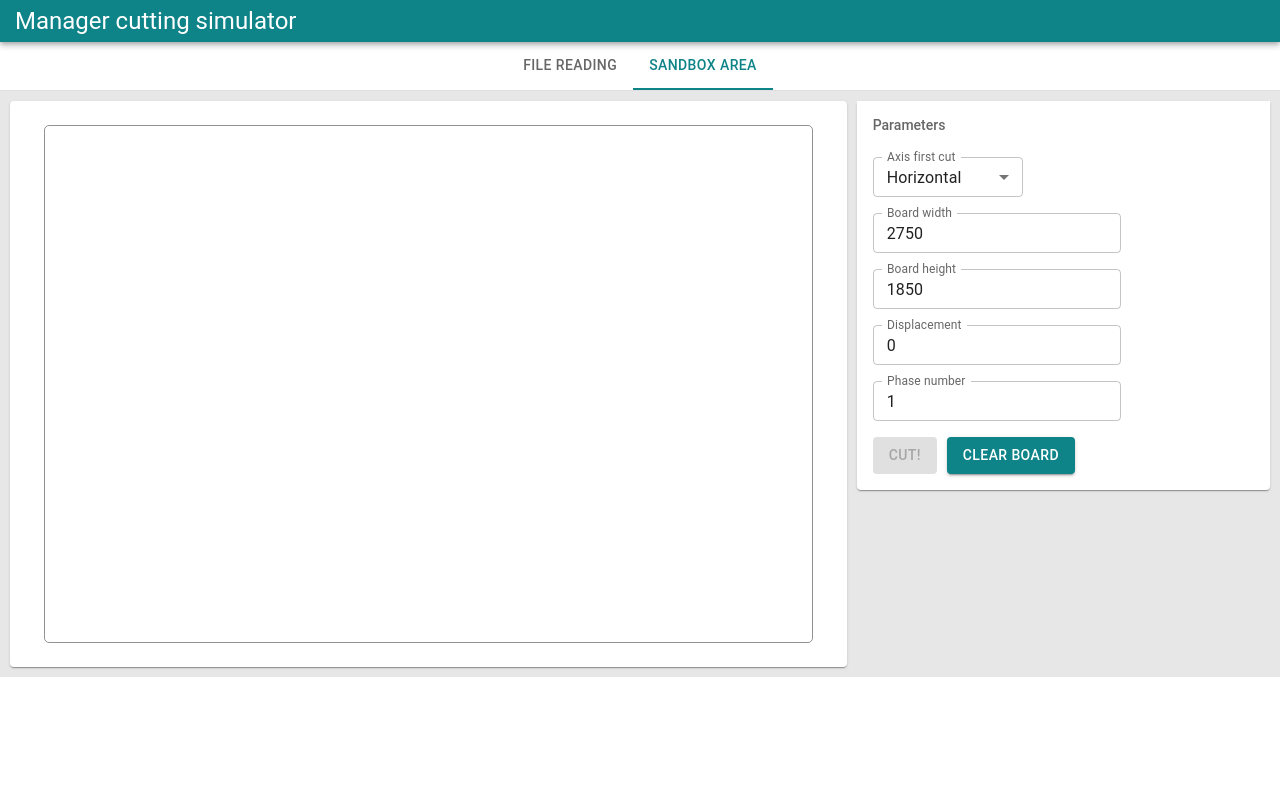
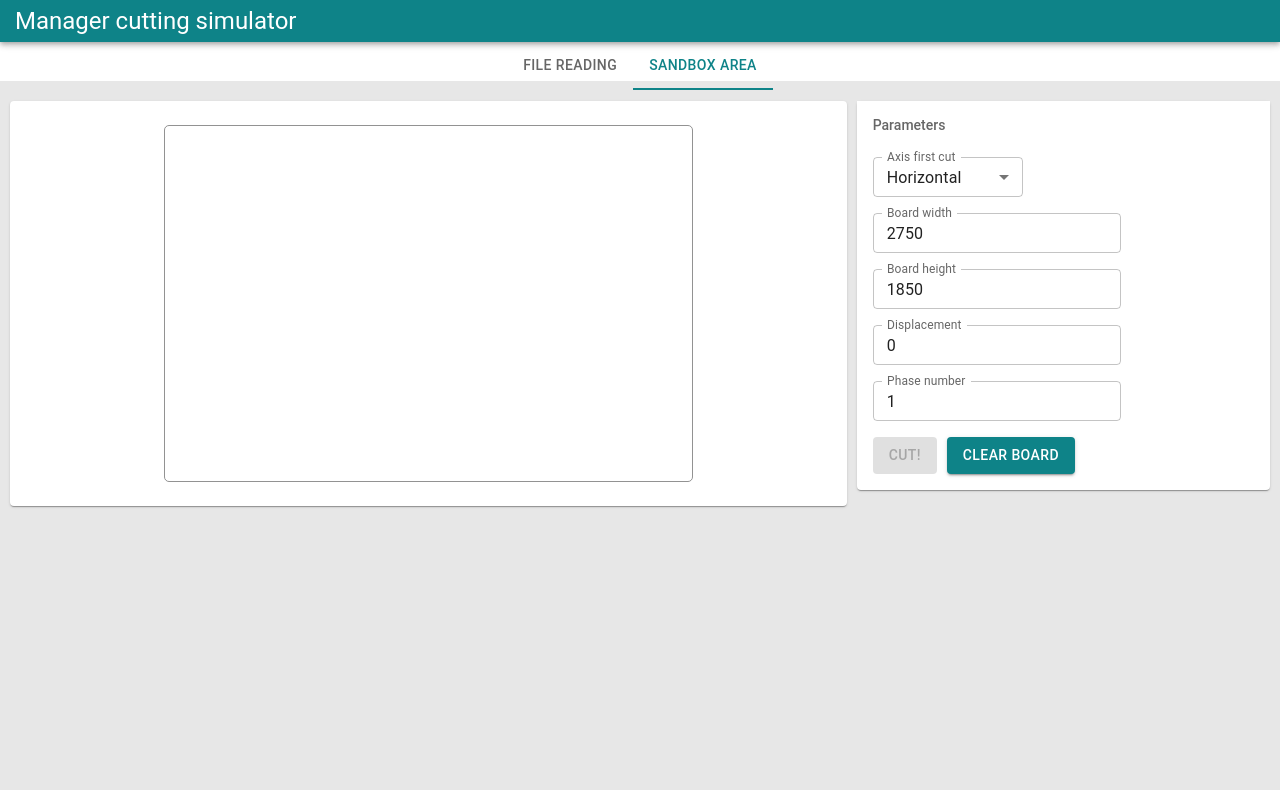
Before and after one commit to igorishere/managercuttingsimulator, a React (Create React App) app: page / in a window 1280 px wide. Built offline with nearby package versions, Linux system fonts and the light colour scheme.

Commit message:
Quase láaaaa

```diff
--- /dev/null
+++ b/src/components/App/App.css
@@ -0,0 +1,11 @@
+#appWrapper{
+    width: 100%;
+    height: 100vh;
+
+    max-width: 1920px;
+    max-height: 1080px;
+
+    margin: 0 auto;
+    display: flex;
+    flex-direction: column;
+}
--- a/src/components/App/App.tsx
+++ b/src/components/App/App.tsx
@@ -2,12 +2,13 @@ import { AppBar, Typography } from '@mui/material';
 import { ThemeProvider, createTheme } from '@mui/material/styles';
 import { DefaultTheme } from "../../theme/DefaultTheme";
 import TabsControl from '../Tabs/Tabs';
+import './App.css';
 
 const theme = createTheme(DefaultTheme);
 
 export default function App() {
     return (
-        <>
+        <div id='appWrapper'>
             <ThemeProvider theme={theme}>
                 <AppBar position='relative'>
                     <Typography
@@ -16,6 +17,6 @@ export default function App() {
                 </AppBar>
                 <TabsControl />
             </ThemeProvider>
-        </>
+        </div>
     );
 };
--- a/src/components/SandboxArea/SandboxArea.css
+++ b/src/components/SandboxArea/SandboxArea.css
@@ -1,5 +1,5 @@
 #canvasWrapper{
-    height: 550px;
+    height: 100%;
     padding: 8px;
     display: flex;
     align-items: center;
@@ -13,8 +13,3 @@
     border: 1px solid #929292;
     border-radius: 5px;
 }
-
-.componentWrapper{
-    display: flex;
-    flex-direction: column;
-}
--- a/src/components/SandboxArea/SandboxArea.tsx
+++ b/src/components/SandboxArea/SandboxArea.tsx
@@ -168,11 +168,14 @@ export default function SandboxArea() {
         setOpenSnackbar(false);
     }
     return (
-        <>
-            <div className="componentWrapper">
         <Box
-                    sx={{ bgcolor: '#E7E7E7', padding: '10px' }}>
-                    <Grid container spacing={2}>
+            sx={{
+                bgcolor: '#E7E7E7',
+                height: '100%'
+            }}>
+            <Grid
+                container spacing={2}
+                sx={{ padding: '10px' }}>
                 <Grid item xs={8}>
                     <Paper id='canvasWrapper'>
                         <canvas id='canvas' ref={canvasRef}></canvas>
@@ -204,7 +207,6 @@ export default function SandboxArea() {
                 </Grid>
             </Grid>
         </Box>
-            </div>
-        </>
+
     );
 }
--- /dev/null
+++ b/src/components/Tabs/TabContent.css
@@ -0,0 +1,3 @@
+.tabContentWrapper{
+    flex-grow: 1;
+}
--- a/src/components/Tabs/TabContent.tsx
+++ b/src/components/Tabs/TabContent.tsx
@@ -1,9 +1,10 @@
 import TabContentProps from "./TabContentProps";
+import './TabContent.css';
 
 export default function TabContent(props: TabContentProps){
     return(
         <>
-            <div hidden={ props.index !== props.currentIndex }>
+            <div className="tabContentWrapper" hidden={ props.index !== props.currentIndex }>
                 {props.children}
             </div>
         </>
--- a/src/components/Tabs/Tabs.tsx
+++ b/src/components/Tabs/Tabs.tsx
@@ -11,7 +11,7 @@ export default function TabsControl() {
     var [indexSelectedTab, setIndexSelectedTab] = useState(1);
 
     return (
-        <Box width={'100%;'}>
+        <>
             <Box sx={{ borderBottom: 1, borderColor: 'divider' }}>
                 <Tabs
                     centered
@@ -25,8 +25,9 @@ export default function TabsControl() {
             <TabContent index={0} currentIndex={indexSelectedTab}>
                 <Box sx={{
                     display: 'flex',
-                    flexDirection: 'column',
-                    alignItems: 'center'
+                    flexDirection:'row',
+                    justifyContent:'center',
+                    marginTop: '150px'
                 }}>
                     <Typography variant={"h5"}>
                         Comming soon!
@@ -37,6 +38,6 @@ export default function TabsControl() {
             <TabContent index={1} currentIndex={indexSelectedTab}>
                 <SandboxArea />
             </TabContent>
-        </Box>
+        </>
     );
 };
--- a/src/index.css
+++ b/src/index.css
@@ -1,4 +1,4 @@
-*{
+* {
     padding: 0;
     margin: 0;
 }
```
Lines whose indentation alone changed are shown as unchanged.
